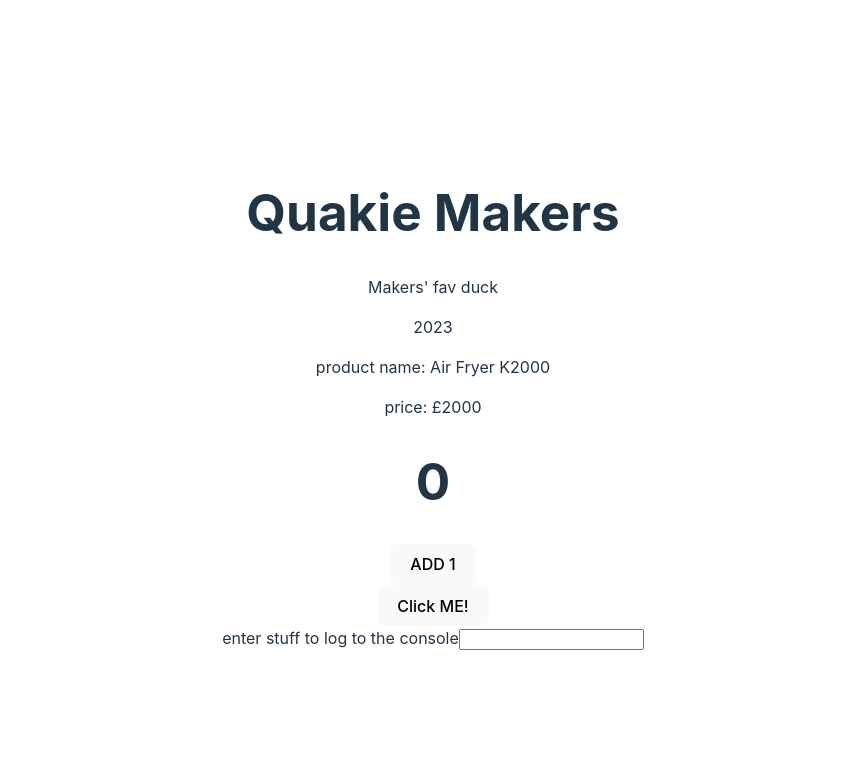
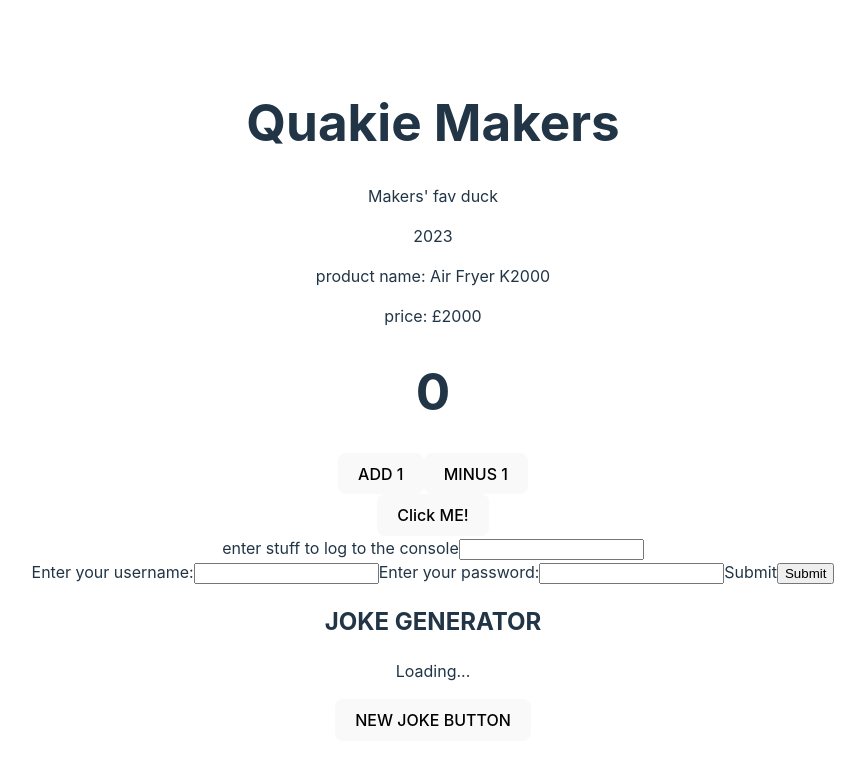
Before and after one commit to tomfyfe85/makers_react_modules, a React (Vite) app in the folder exercises_scratch/: page / in a window 1280 px wide. Shown: the top 764 px of the page, without its empty margins (207-1072 px from the left). Built offline with nearby package versions, Linux system fonts and the light colour scheme; no server answers.

Commit message:
09_effects exercise 1 complete

```diff
--- a/exercises_scratch/src/App.tsx
+++ b/exercises_scratch/src/App.tsx
@@ -5,7 +5,8 @@ import Product from "./components/Product"
 import Counter from "./components/Counter";
 import ClickListener from "./components/ClickListener";
 import ConsoleLogger from "./components/ConsoleLogger";
-
+import Form from "./components/Form"
+import Joke from "./components/Joke";
 function App() {
   const name: string = "Quakie Makers";
   const job: string = "Makers' fav duck";
@@ -23,7 +24,9 @@ function App() {
       {/* <Button names={['Anna', 'Jose', 'Lila']} /> */}
       <Counter />
       <ClickListener />
-      <ConsoleLogger/>
+      <ConsoleLogger />
+      <Form />
+      <Joke/>
     </>
   );
 }
--- a/exercises_scratch/src/components/CountButton.tsx
+++ b/exercises_scratch/src/components/CountButton.tsx
@@ -6,13 +6,13 @@ interface CountButtonProps {
 const CountButton: React.FC<CountButtonProps> = ({ setCount, count }) => {
   const incrementCounter = () => setCount(count + 1);
 
-  // const decrementCounter = () =>
-  //   setCount(count - 1);
+  const decrementCounter = () =>
+    setCount(count - 1);
 
   return (
     <div>
       <button onClick={incrementCounter}>ADD 1</button>
-      {/* <button onClick={decrementCounter}>MINUS 1</button> */}
+      <button onClick={decrementCounter}>MINUS 1</button>
     </div>
   );
 };
--- /dev/null
+++ b/exercises_scratch/src/components/Form.tsx
@@ -0,0 +1,51 @@
+import React, { useState } from "react";
+const Form = () => {
+  const [username, setUsername] = useState("");
+  const [password, setPassword] = useState("")
+
+  const handleUsernameChange = (event) => {
+    const inputEl = event.target;
+    setUsername(inputEl.value)
+  };
+
+  const handlePasswordChange = (event) => {
+    setPassword(event.target.value)
+  }
+
+  const handleSubmit = (event) => {
+    event.preventDefault();
+    fetch("http://url.com/endpoint", {
+      method: "POST",
+      body: JSON.stringify({ username: username, password: password })
+    });
+  };
+
+  return (
+    <form onSubmit ={handleSubmit}>
+      <label>
+        Enter your username:
+        <input
+          type="username"
+          name="username"
+          value={username}
+          onChange={handleUsernameChange}
+        />
+      </label>
+      <label>
+        Enter your password:
+        <input
+          type="password"
+          name="password"
+          value={password}
+          onChange={handlePasswordChange}
+        />
+      </label>
+      <label>
+        Submit
+        <input type="submit" name="submit"/>
+      </label>
+    </form>
+  );
+};
+
+export default Form;
--- /dev/null
+++ b/exercises_scratch/src/components/Joke.tsx
@@ -0,0 +1,43 @@
+import React, { useState, useEffect } from "react";
+
+interface Joke {
+  type: string;
+  setup: string;
+  punchline: string;
+  id: number;
+}
+const Joke: React.FC = () => {
+  const [joke, setJoke] = useState<Joke | null>(null);
+  console.log(joke);
+
+  const newJoke = () => {
+    fetch(`https://official-joke-api.appspot.com/random_joke`)
+      .then((res) => res.json())
+      .then((data) => setJoke(data))
+      .catch((error) => console.error("Error fetching data:", error));
+    console.log(joke);
+  }
+  useEffect(() => {
+  newJoke()
+  },[]);
+
+  return (
+    <>
+      <h2>JOKE GENERATOR</h2>
+      <div className="joke_generator">
+        {joke ? (
+          <div>
+            <p>setup: {joke.setup}</p>
+            <p>punch line: {joke.punchline}</p>
+
+          </div>
+        ) : (
+          <p>Loading...</p>
+        )}
+
+        <button onClick={newJoke}>NEW JOKE BUTTON</button>
+      </div>
+    </>
+  );
+};
+export default Joke;
```
Also changed, not shown: exercises_scratch/src/components/exception.filter.ts (added, +31 -0 lines), exercises_scratch/todo.txt (added).
